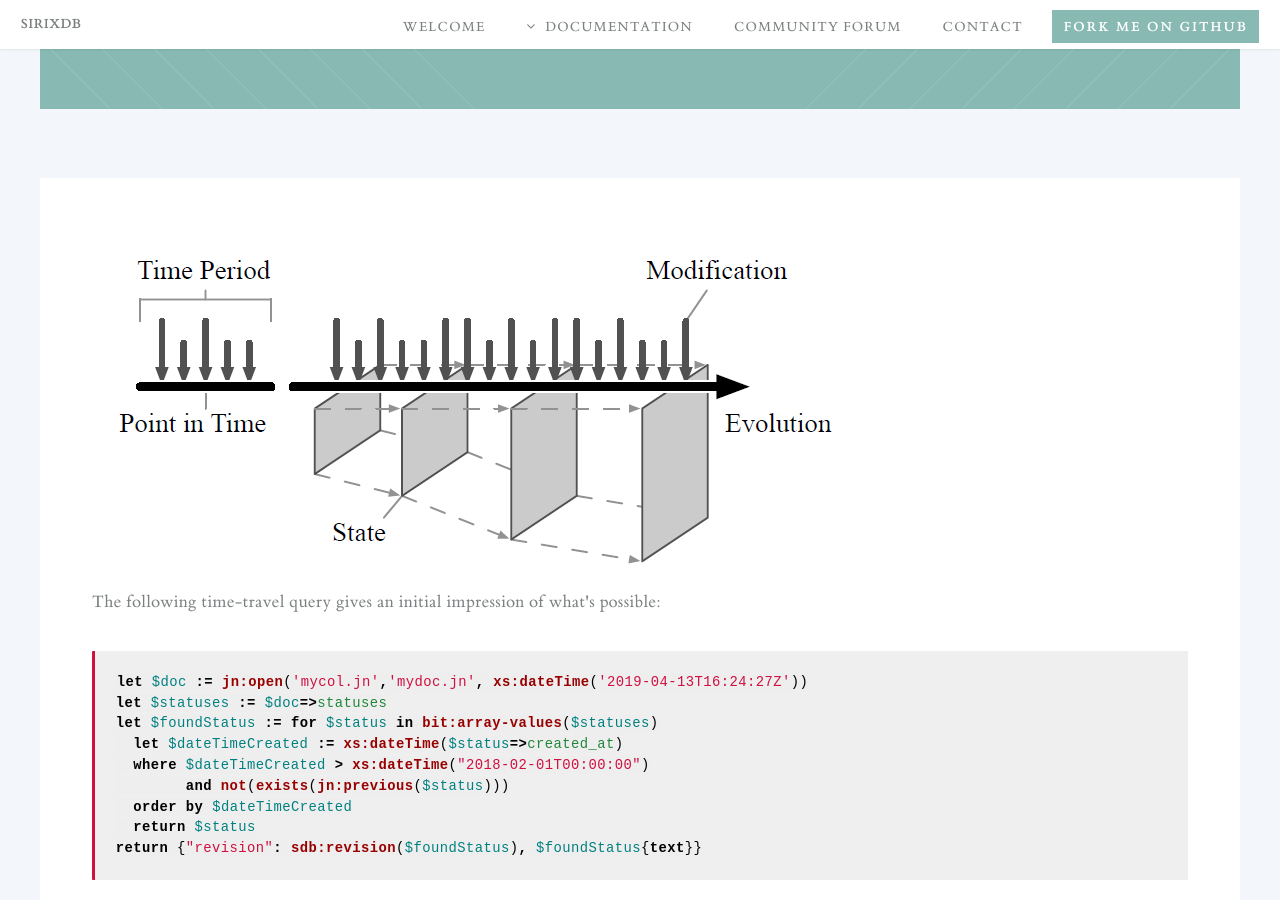
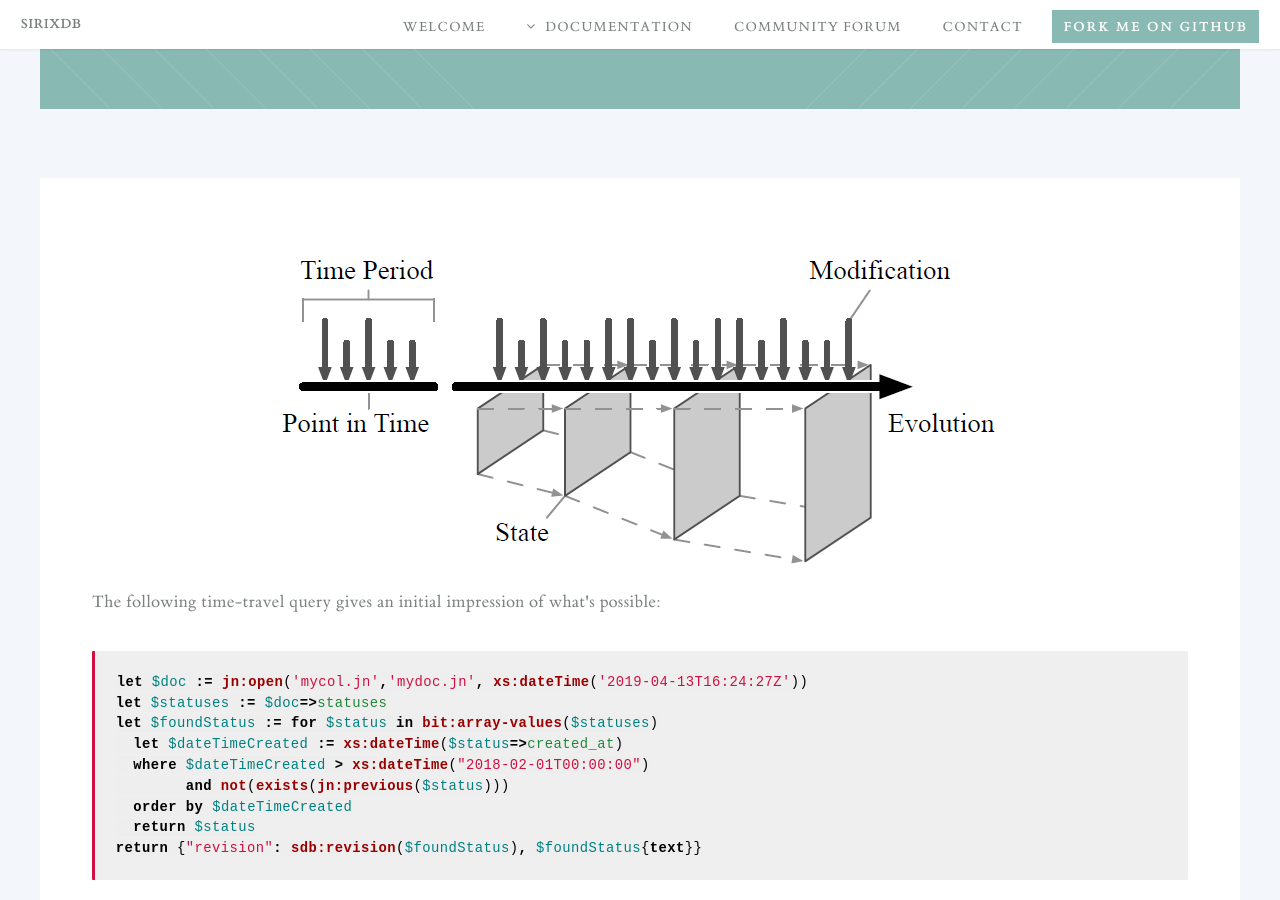
Before and after one commit to sirixdb/sirixdb.github.io, a Jekyll site: the page built from index.html, in a window 1280 px wide and 900 px high, scrolled down 1575 px. Built offline with Jekyll 4.4.1, drawn with Linux system fonts in a browser that asks for light colours.

Commit message:
Update index.html

```diff
--- a/index.html
+++ b/index.html
@@ -48,7 +48,9 @@ title: SirixDB - An Evolutionary NoSQL Document Store
 					</section>
 
 <section class="wrapper style3 container special">
-	<img src="images/evolution-of-state.png" align="middle"/>
+	<div class="img_container">
+		<img src="images/evolution-of-state.png"/>
+	</div>
 	<p>The following time-travel query gives an initial impression of what's possible:</p>
 
 <div class="language-xquery highlighter-rouge"><div class="highlight"><pre class="highlight"><code><span class="k">let</span><span class="w"> </span><span class="nv">$doc</span><span class="w"> </span><span class="o">:=</span><span class="w"> </span><span class="nf">jn:open</span><span class="p">(</span><span class="s">'mycol.jn'</span><span class="o">,</span><span class="s">'mydoc.jn'</span><span class="o">,</span><span class="w"> </span><span class="nf">xs:dateTime</span><span class="p">(</span><span class="s">'2019-04-13T16:24:27Z'</span><span class="p">))</span><span class="w">
```
